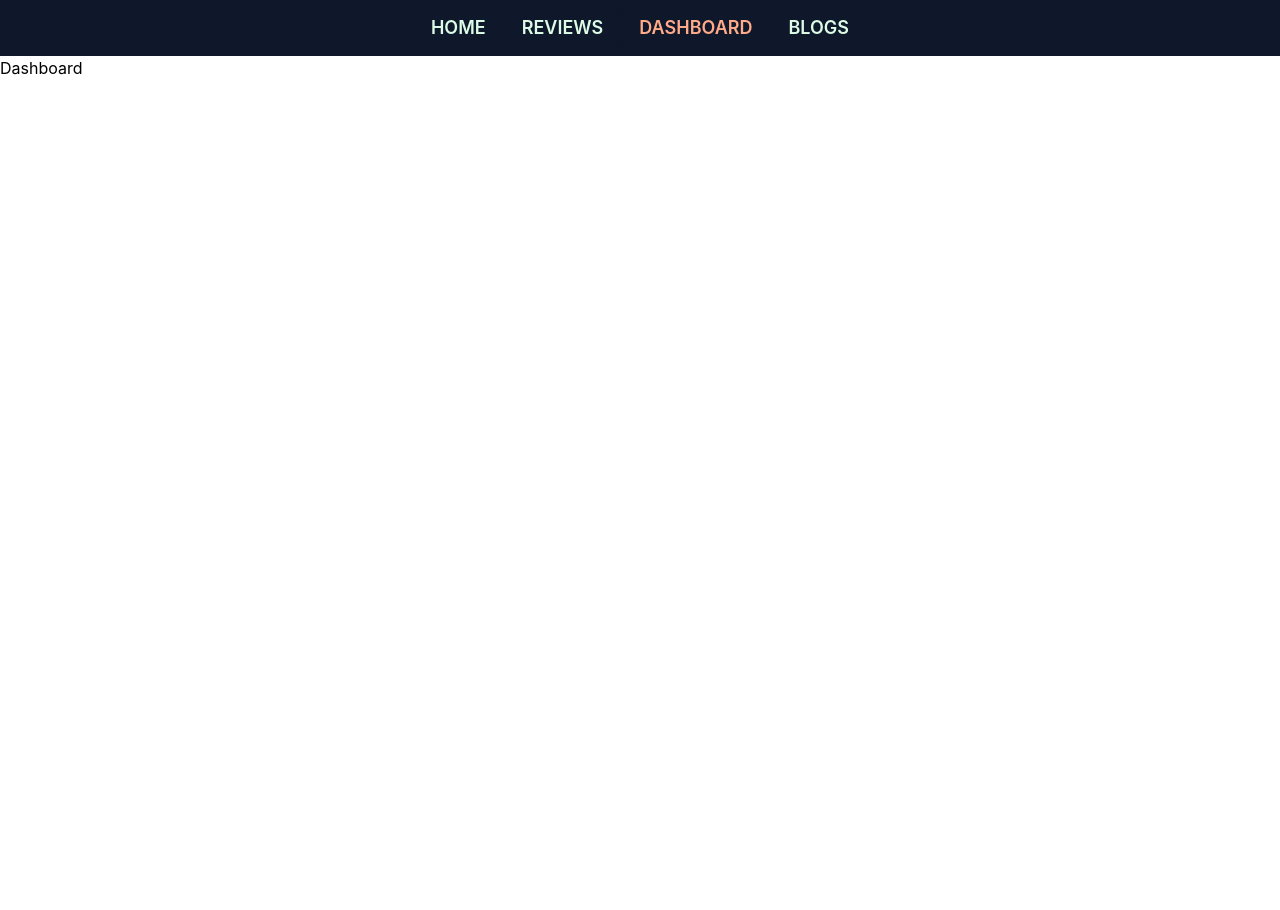
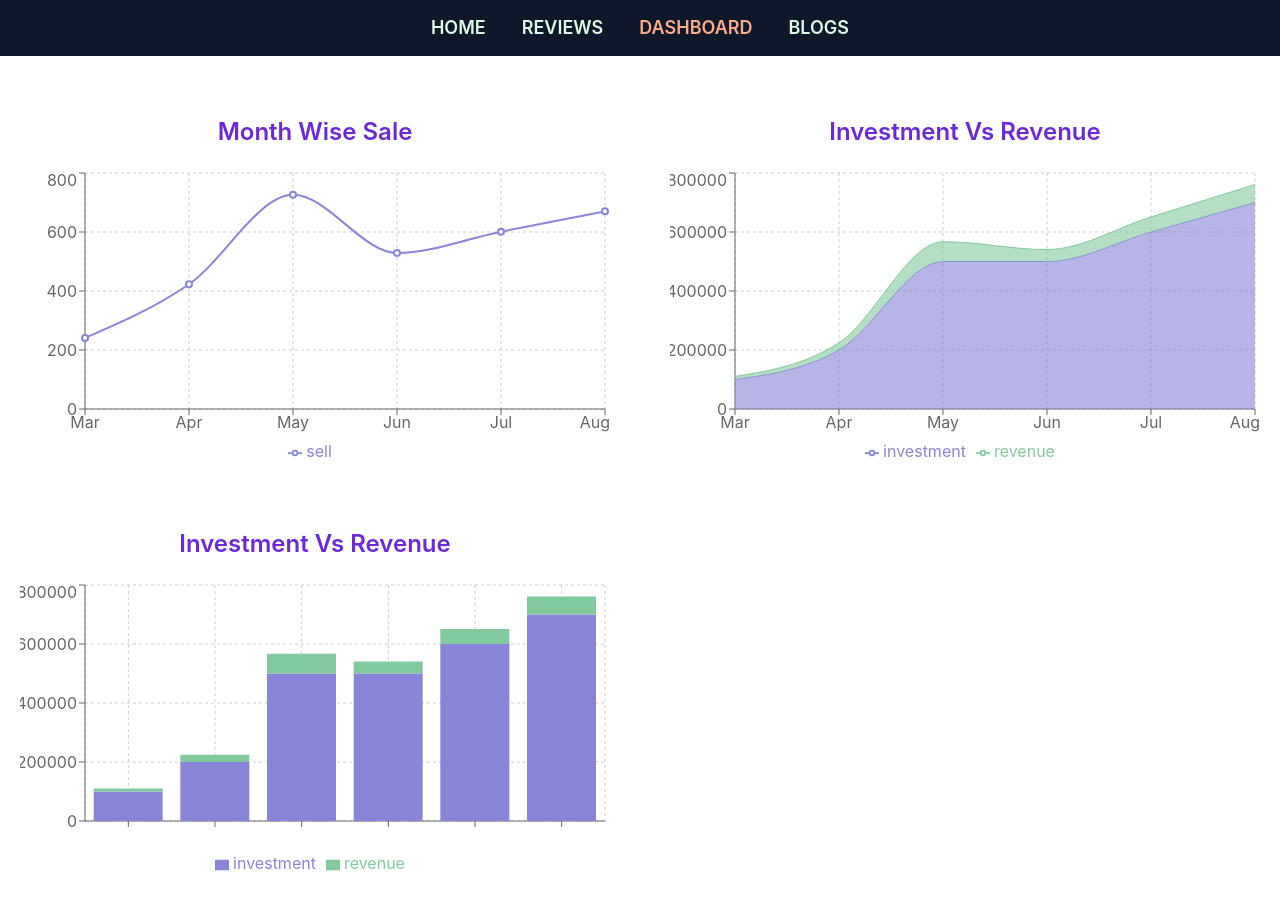
Before and after one commit to MohammadAmitHasan/Product-Analysis, a React (Create React App) app: page /dashboard in a window 1280 px wide. Shown: the top 910 px of the page. Before the commit the page ends 800 px from the top, so only its background shows below. Built offline with nearby package versions, Linux system fonts and the light colour scheme.

Commit message:
3 chart added

```diff
--- /dev/null
+++ b/public/chartData.json
@@ -0,0 +1,38 @@
+[
+    {
+        "month": "Mar",
+        "investment": 100000,
+        "sell": 241,
+        "revenue": 10401
+    },
+    {
+        "month": "Apr",
+        "investment": 200000,
+        "sell": 423,
+        "revenue": 24500
+    },
+    {
+        "month": "May",
+        "investment": 500000,
+        "sell": 726,
+        "revenue": 67010
+    },
+    {
+        "month": "Jun",
+        "investment": 500000,
+        "sell": 529,
+        "revenue": 40405
+    },
+    {
+        "month": "Jul",
+        "investment": 600000,
+        "sell": 601,
+        "revenue": 50900
+    },
+    {
+        "month": "Aug",
+        "investment": 700000,
+        "sell": 670,
+        "revenue": 61000
+    }
+]
--- a/src/Components/Blog/Blog.js
+++ /dev/null
@@ -1,13 +0,0 @@
-import React from 'react';
-
-const Blog = ({ blog }) => {
-    const { question, answer } = blog;
-    return (
-        <div className='border-2 shadow-lg rounded-lg p-5'>
-            <h4>{question}</h4>
-            <p>{answer}</p>
-        </div>
-    );
-};
-
-export default Blog;
--- a/src/Components/CustomLink/CustomLink.js
+++ b/src/Components/CustomLink/CustomLink.js
@@ -10,13 +10,13 @@ function CustomLink({ children, to, ...props }) {
 
     return (
         <div>
-            <Link style={activeStyles} className='text-green-100 block text-center text-lg border-2 border-slate-900 hover:border-red-400 px-4 py-1 rounded-lg font-semibold'
+            < Link style={activeStyles} className='text-green-100 block text-center text-lg border-2 border-slate-900 hover:border-red-400 px-4 py-1 rounded-lg font-semibold'
                 to={to}
                 {...props}
             >
                 {children}
-            </Link>
-        </div>
+            </Link >
+        </div >
     );
 }
 export default CustomLink;
--- a/src/Components/Dashboard/Dashboard.js
+++ b/src/Components/Dashboard/Dashboard.js
@@ -1,9 +1,25 @@
 import React from 'react';
+import MyAreaChart from '../MyAreaChart/MyAreaChart';
+import MyBarChart from '../MyBarChart/MyBarChart';
+import MyLineChart from '../MyLineChart/MyLineChart';
 
 const Dashboard = () => {
     return (
-        <div>
-            Dashboard
+        <div className='container mx-auto my-10 grid grid-cols-1 md:grid-cols-2 gap-5'>
+            <div className='p-5'>
+                <h3 className='text-center text-2xl mb-5 text-violet-700 font-semibold'>Month Wise Sale</h3>
+                <MyLineChart></MyLineChart>
+            </div>
+
+            <div className='p-5'>
+                <h3 className='text-center text-2xl mb-5 text-violet-700 font-semibold'>Investment Vs Revenue</h3>
+                <MyAreaChart></MyAreaChart>
+            </div>
+
+            <div className='p-5'>
+                <h3 className='text-center text-2xl mb-5 text-violet-700 font-semibold'>Investment Vs Revenue</h3>
+                <MyBarChart></MyBarChart>
+            </div>
         </div>
     );
 };
--- a/src/Components/Header/Header.js
+++ b/src/Components/Header/Header.js
@@ -5,11 +5,11 @@ import CustomLink from '../CustomLink/CustomLink';
 const Header = () => {
     const [open, setOpen] = useState(false);
     return (
-        <nav className='py-2 bg-slate-900'>
+        <nav className='py-2 bg-slate-900 z-50'>
             <div onClick={() => setOpen(!open)} className='w-6 h-6 md:hidden ml-auto mr-2'>
                 {open ? <XIcon className='text-red-100'></XIcon> : <MenuIcon className='text-red-100'></MenuIcon>}
             </div>
-            <ul className={`bg-slate-900 md:flex justify-center absolute md:static w-full duration-500 ease-in ${open ? 'top-10' : 'top-[-220px]'}`}>
+            <ul className={`bg-slate-900 md:flex justify-center absolute md:static w-full duration-300 ease-in ${open ? 'top-10' : 'top-[-220px]'}`}>
                 <CustomLink to={'/'}>HOME</CustomLink>
                 <CustomLink to={'/reviews'}>REVIEWS</CustomLink>
                 <CustomLink to={'/dashboard'}>DASHBOARD</CustomLink>
--- /dev/null
+++ b/src/Components/MyAreaChart/MyAreaChart.js
@@ -0,0 +1,25 @@
+import React from 'react';
+import { Area, AreaChart, CartesianGrid, Legend, ResponsiveContainer, Tooltip, XAxis, YAxis } from 'recharts';
+import useChartData from '../../hooks/useChartData';
+
+const MyAreaChart = () => {
+    const [chartData, setChartData] = useChartData([]);
+    return (
+        <div style={{ width: '100%', height: 300 }}>
+            <ResponsiveContainer>
+                <AreaChart data={chartData}>
+                    <CartesianGrid strokeDasharray="3 3" />
+                    <XAxis dataKey="month" />
+                    <YAxis />
+                    <Tooltip />
+                    <Legend />
+                    <Area type="monotone" dataKey="investment" stackId="1" stroke="#8884d8" fill="#8884d8" />
+                    <Area type="monotone" dataKey="revenue" stackId="1" stroke="#82ca9d" fill="#82ca9d" />
+                </AreaChart>
+            </ResponsiveContainer>
+
+        </div>
+    );
+};
+
+export default MyAreaChart;
--- /dev/null
+++ b/src/Components/MyBarChart/MyBarChart.js
@@ -0,0 +1,25 @@
+import React from 'react';
+import { Bar, BarChart, CartesianGrid, Legend, ResponsiveContainer, Tooltip, XAxis, YAxis } from 'recharts';
+import useChartData from '../../hooks/useChartData';
+
+const MyBarChart = () => {
+    const [chartData, setChartData] = useChartData([]);
+    return (
+        <div style={{ width: '100%', height: 300 }}>
+            <ResponsiveContainer>
+                <BarChart data={chartData}>
+                    <CartesianGrid strokeDasharray="3 3" />
+                    <XAxis dataKey="name" />
+                    <YAxis />
+                    <Tooltip />
+                    <Legend />
+                    <Bar dataKey="investment" stackId="a" fill="#8884d8" />
+                    <Bar dataKey="revenue" stackId="a" fill="#82ca9d" />
+                </BarChart>
+            </ResponsiveContainer>
+        </div>
+
+    );
+};
+
+export default MyBarChart;
--- /dev/null
+++ b/src/Components/MyLineChart/MyLineChart.js
@@ -0,0 +1,25 @@
+import React from 'react';
+import { LineChart, Line, XAxis, YAxis, CartesianGrid, Tooltip, Legend, ResponsiveContainer } from 'recharts';
+import useChartData from '../../hooks/useChartData';
+
+const MyLineChart = () => {
+    const [chartData, setChartData] = useChartData([]);
+
+    return (
+        <div style={{ width: '100%', height: 300 }}>
+            <ResponsiveContainer>
+                <LineChart data={chartData}>
+                    <CartesianGrid strokeDasharray="3 3" />
+                    <XAxis dataKey="month" />
+                    <YAxis />
+                    <Tooltip />
+                    <Legend />
+                    <Line type="monotone" dataKey="sell" stroke="#8884d8" strokeWidth={2} />
+                </LineChart>
+            </ResponsiveContainer>
+        </div>
+
+    );
+};
+
+export default MyLineChart;
--- /dev/null
+++ b/src/hooks/useChartData.js
@@ -0,0 +1,14 @@
+import { useEffect, useState } from "react"
+
+const useChartData = () => {
+    const [chartData, setChartData] = useState([]);
+
+    useEffect(() => {
+        fetch('chartData.json')
+            .then(res => res.json())
+            .then(data => setChartData(data))
+    }, [])
+    return [chartData, setChartData];
+}
+
+export default useChartData;
```
Also changed, not shown: package.json (line endings or trailing spaces).
